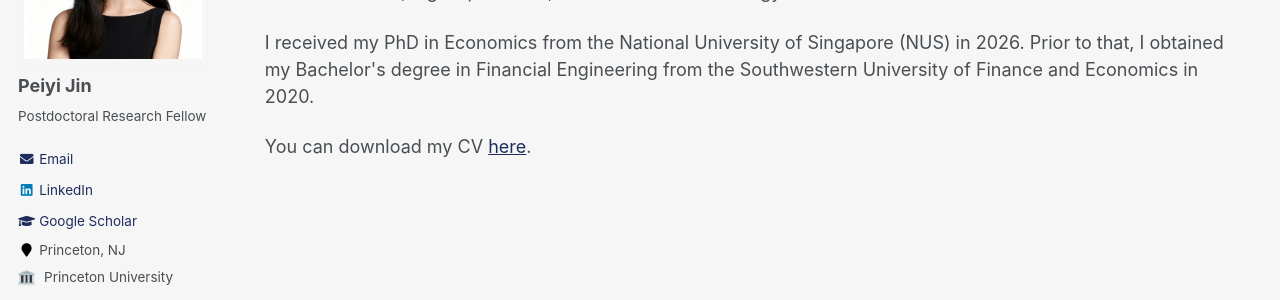
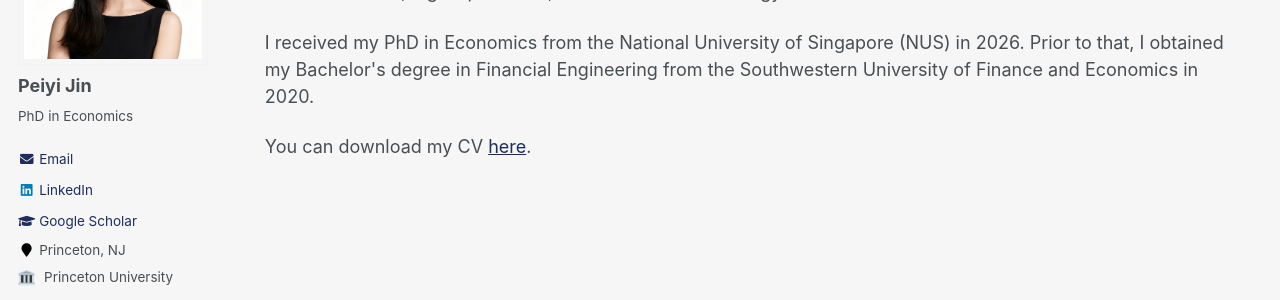
Before and after one commit to peiyi-jin/peiyi-jin.github.io, a Jekyll site: the page built from _pages/about.md, in a window 1280 px wide. Shown: the part 246-546 px from the top of the page. Built offline with Jekyll 4.4.1, drawn with Linux system fonts in a browser that asks for light colours.

Commit message:
Change sidebar bio to PhD in Economics
Co-Authored-By: Claude Opus 5 <noreply@anthropic.com>

```diff
--- a/_config.yml
+++ b/_config.yml
@@ -76,7 +76,7 @@ analytics:
 author:
   name             : "Peiyi Jin"
   avatar           : "hm3.jpg"
-  bio              : "Postdoctoral Research Fellow"
+  bio              : "PhD in Economics"
   location         : "Princeton, NJ"
   institution      : "Princeton University"
   # employer         : "National University of Singapore"
```
